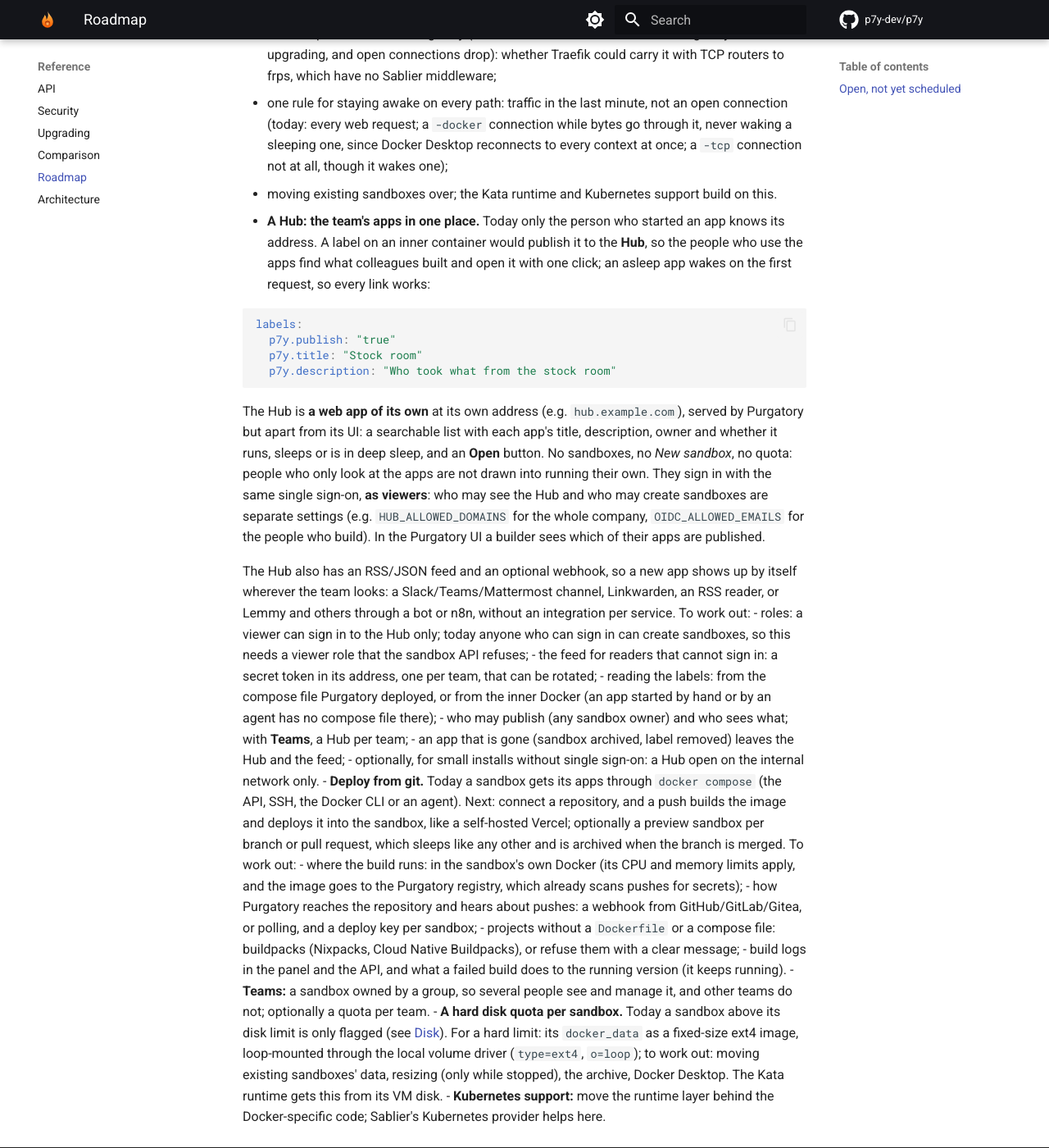
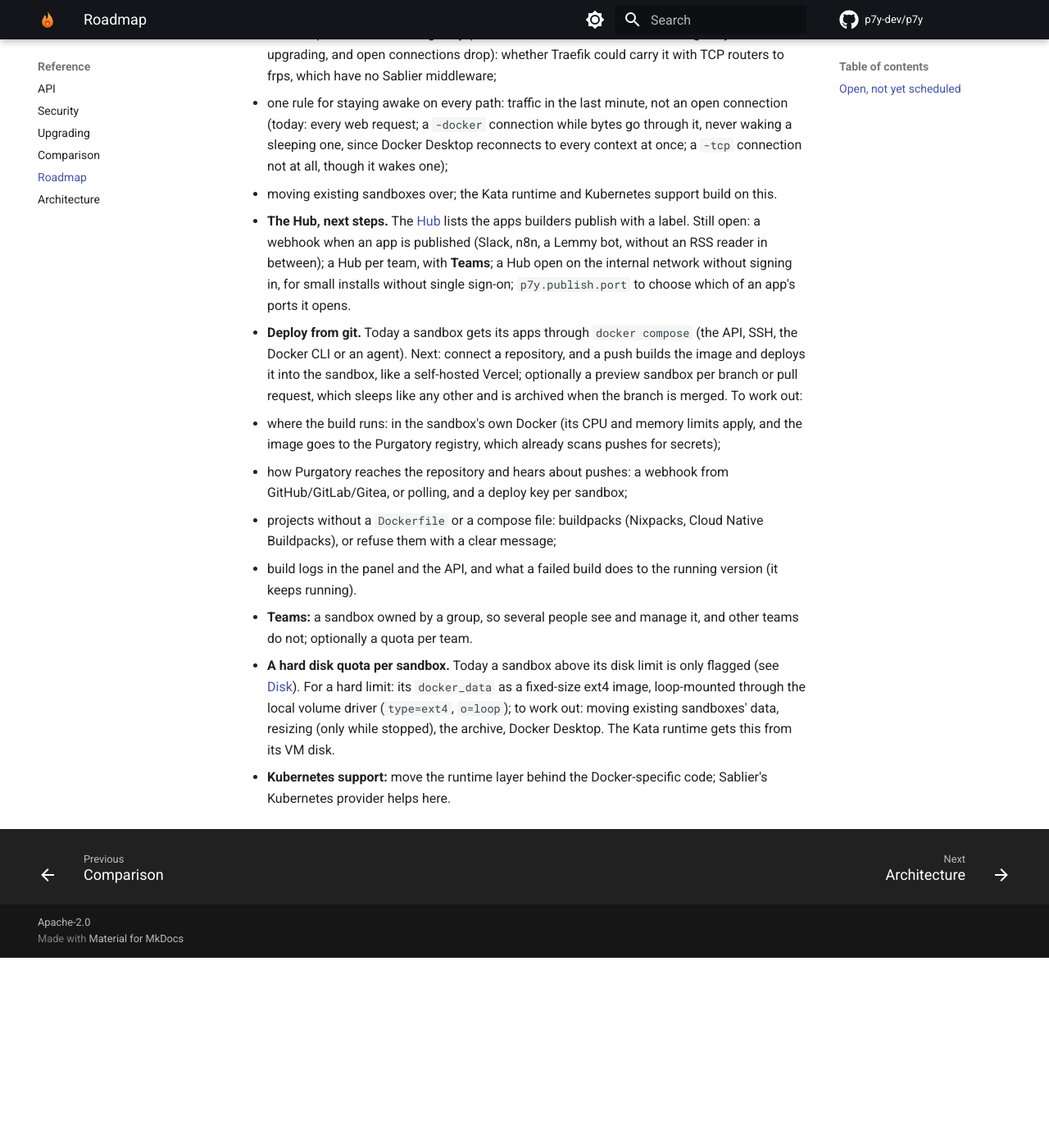
Before and after one commit to csakaszamok/p7y, an MkDocs documentation site: the page built from docs/roadmap.md, in a window 1280 px wide and 1400 px high, scrolled down 1997 px. Shown: the whole window at 82% size. Built offline with MkDocs 1.6.1 and Material for MkDocs 9.7.7, drawn with Linux system fonts in a browser that asks for light colours; comment, search, counter and statistics services are not loaded; the version menu is left out; after the commit the page ends 3165 px from its top, so only the background shows below that.

Commit message:
Hub: settings, Traefik router, documentation
Co-Authored-By: Claude Opus 5.5 (1M context) <noreply@anthropic.com>

````diff
--- a/docs/roadmap.md
+++ b/docs/roadmap.md
@@ -25,24 +25,7 @@
   - the TCP path still needs Purgatory (its addresses do not answer while Purgatory is down or upgrading, and open connections drop): whether Traefik could carry it with TCP routers to frps, which have no Sablier middleware;
   - one rule for staying awake on every path: traffic in the last minute, not an open connection (today: every web request; a `-docker` connection while bytes go through it, never waking a sleeping one, since Docker Desktop reconnects to every context at once; a `-tcp` connection not at all, though it wakes one);
   - moving existing sandboxes over; the Kata runtime and Kubernetes support build on this.
-- **A Hub: the team's apps in one place.** Today only the person who started an app knows its address. A label on an inner container would publish it to the **Hub**, so the people who use the apps find what colleagues built and open it with one click; an asleep app wakes on the first request, so every link works:
-
-  ```yaml
-  labels:
-    p7y.publish: "true"
-    p7y.title: "Stock room"
-    p7y.description: "Who took what from the stock room"
-  ```
-
-  The Hub is **a web app of its own** at its own address (e.g. `hub.example.com`), served by Purgatory but apart from its UI: a searchable list with each app's title, description, owner and whether it runs, sleeps or is in deep sleep, and an **Open** button. No sandboxes, no *New sandbox*, no quota: people who only look at the apps are not drawn into running their own. They sign in with the same single sign-on, **as viewers**: who may see the Hub and who may create sandboxes are separate settings (e.g. `HUB_ALLOWED_DOMAINS` for the whole company, `OIDC_ALLOWED_EMAILS` for the people who build). In the Purgatory UI a builder sees which of their apps are published.
-
-  The Hub also has an RSS/JSON feed and an optional webhook, so a new app shows up by itself wherever the team looks: a Slack/Teams/Mattermost channel, Linkwarden, an RSS reader, or Lemmy and others through a bot or n8n, without an integration per service. To work out:
-  - roles: a viewer can sign in to the Hub only; today anyone who can sign in can create sandboxes, so this needs a viewer role that the sandbox API refuses;
-  - the feed for readers that cannot sign in: a secret token in its address, one per team, that can be rotated;
-  - reading the labels: from the compose file Purgatory deployed, or from the inner Docker (an app started by hand or by an agent has no compose file there);
-  - who may publish (any sandbox owner) and who sees what; with **Teams**, a Hub per team;
-  - an app that is gone (sandbox archived, label removed) leaves the Hub and the feed;
-  - optionally, for small installs without single sign-on: a Hub open on the internal network only.
+- **The Hub, next steps.** The [Hub](hub.md) lists the apps builders publish with a label. Still open: a webhook when an app is published (Slack, n8n, a Lemmy bot, without an RSS reader in between); a Hub per team, with **Teams**; a Hub open on the internal network without signing in, for small installs without single sign-on; `p7y.publish.port` to choose which of an app's ports it opens.
 - **Deploy from git.** Today a sandbox gets its apps through `docker compose` (the API, SSH, the Docker CLI or an agent). Next: connect a repository, and a push builds the image and deploys it into the sandbox, like a self-hosted Vercel; optionally a preview sandbox per branch or pull request, which sleeps like any other and is archived when the branch is merged. To work out:
   - where the build runs: in the sandbox's own Docker (its CPU and memory limits apply, and the image goes to the Purgatory registry, which already scans pushes for secrets);
   - how Purgatory reaches the repository and hears about pushes: a webhook from GitHub/GitLab/Gitea, or polling, and a deploy key per sandbox;
--- a/mkdocs.yml
+++ b/mkdocs.yml
@@ -76,6 +76,7 @@ nav:
       - Isolation and TCP addresses: networking.md
       - SSH, terminal and logs: shell-and-logs.md
       - Files: files.md
+      - Hub: hub.md
   - Agents:
       - Let your agent deploy: agents.md
       - MCP: mcp.md
````
Also changed, not shown: CHANGELOG.md (+8 -0 lines), docker-compose.yml (+10 -0 lines), docs/configuration.md (+4 -0 lines), docs/hub.md (added, +63 -0 lines), 1 other file.
